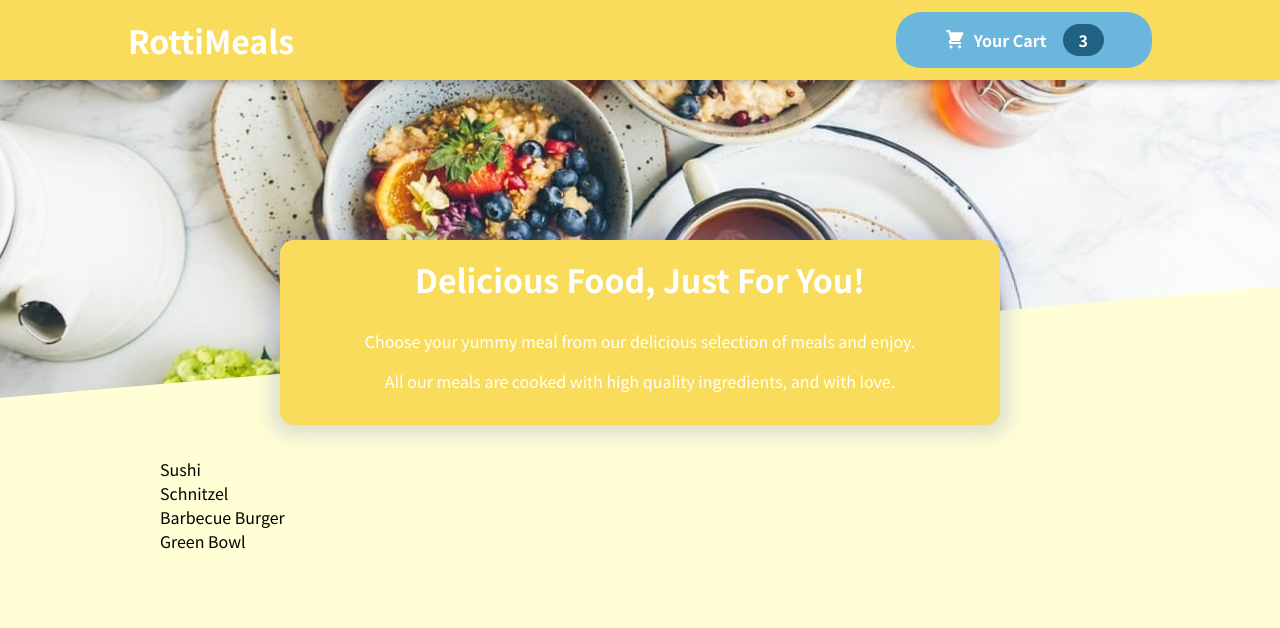
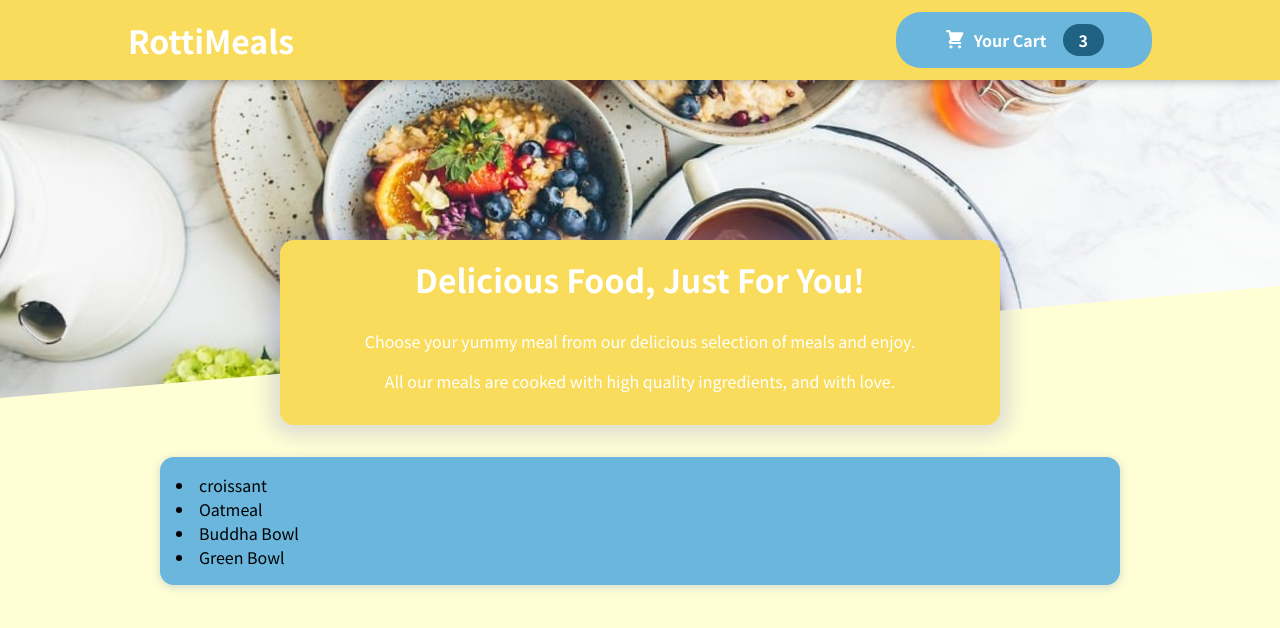
Before and after one commit to SoundaryaKhanapur/FoodOrderApp, a React (Create React App) app: page / in a window 1280 px wide. Shown: the top 628 px of the page. Built offline with nearby package versions, Linux system fonts and the light colour scheme.

Commit message:
Cart component

```diff
--- a/src/components/Meals/AvailableMeals.js
+++ b/src/components/Meals/AvailableMeals.js
@@ -1,22 +1,23 @@
+import Card from '../UI/Card';
 import Styles from './AvailableMeals.module.css';
 
 const DUMMY_MEALS = [
     {
       id: 'm1',
-      name: 'Sushi',
-      description: 'Finest fish and veggies',
+      name: 'croissant',
+      description: ' Buttery, flaky, viennoiserie pastry',
       price: 22.99,
     },
     {
       id: 'm2',
-      name: 'Schnitzel',
-      description: 'A german specialty!',
+      name: 'Oatmeal',
+      description: 'Dessert for breakfast',
       price: 16.5,
     },
     {
       id: 'm3',
-      name: 'Barbecue Burger',
-      description: 'American, raw, meaty',
+      name: 'Buddha Bowl',
+      description: 'Rice or whole grains, roasted veggies, a dressing and protein ',
       price: 12.99,
     },
     {
@@ -31,9 +32,7 @@ const AvailableMeals = () => {
     const mealsList = DUMMY_MEALS.map(meal => <li>{meal.name}</li>)
 
     return <section className={Styles.meals}>
-        <ul>
-            {mealsList}
-        </ul>
+        <Card>{mealsList}</Card>
     </section>
 };
 
--- /dev/null
+++ b/src/components/UI/Card.js
@@ -0,0 +1,7 @@
+import Styles from './Card.module.css';
+
+const Card = props => {
+    return <div className={Styles.card}>{props.children}</div>
+};
+
+export default Card;
--- /dev/null
+++ b/src/components/UI/Card.module.css
@@ -0,0 +1,6 @@
+.card {
+  padding: 1rem;
+  box-shadow: 0 2px 8px rgba(65, 105, 179, 0.25);
+  border-radius: 14px;
+  background-color: #6ab6dc;
+}
```
Also changed, not shown: 1 other file (tests, documents, lock files or other folders).
